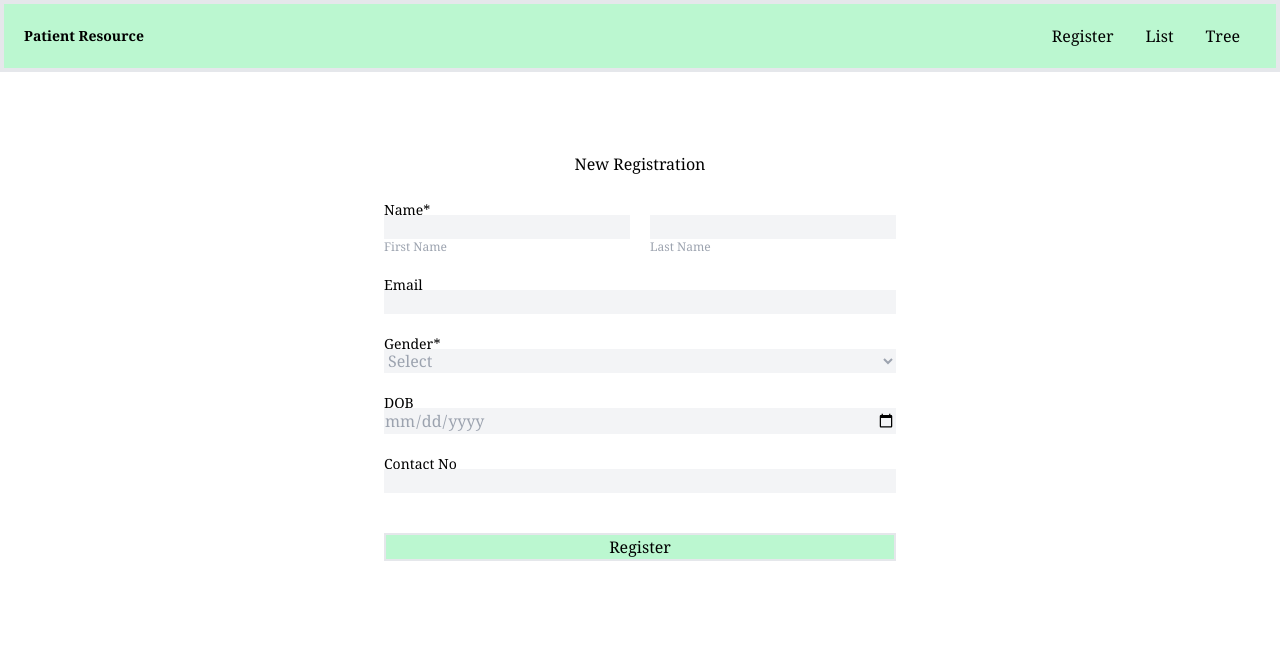
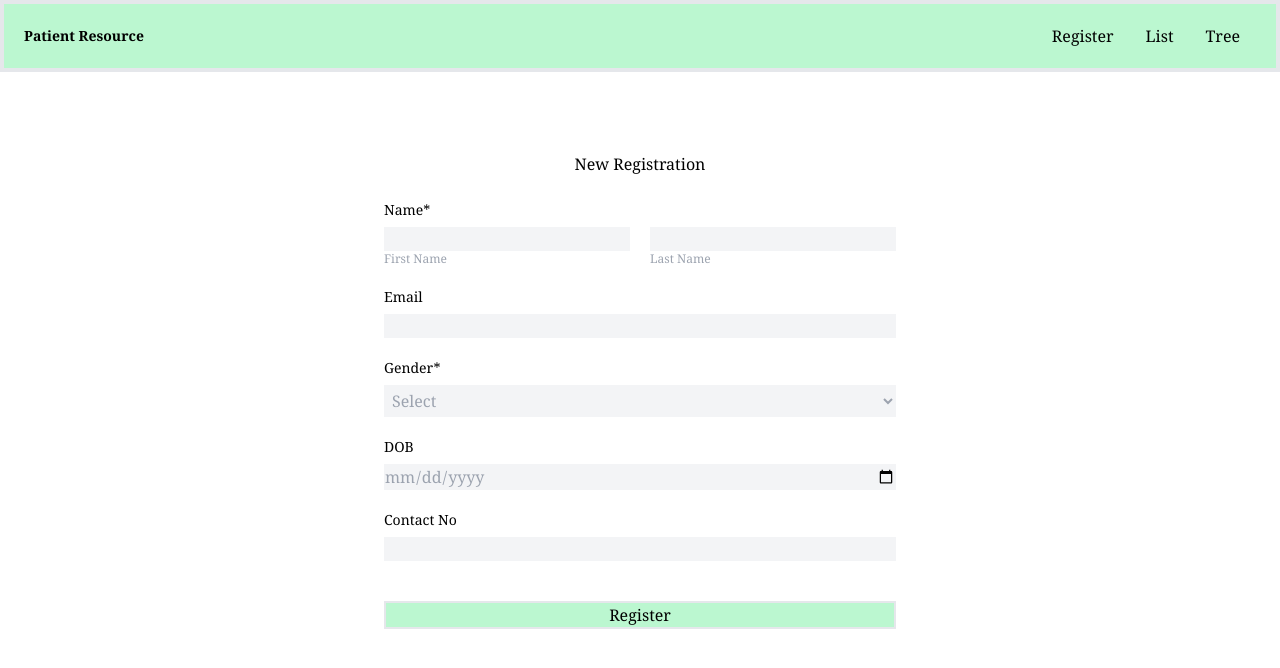
Before and after one commit to PoojaUnnikrishnan/docker-app, a React (Create React App) app: page /register in a window 1280 px wide. Shown: the top 668 px of the page. Built offline with nearby package versions, Linux system fonts and the light colour scheme.

Commit message:
modification

```diff
--- a/src/Components/Register.js
+++ b/src/Components/Register.js
@@ -85,7 +85,7 @@ const Register = () => {
                 </div>
                 <form onSubmit={handleFormSubmit} className='flex-col'>
                     <div className='flex-col text-left'>
-                        <div className='text-sm/[11px]'>
+                        <div className='text-sm/[11px] pb-3'>
                             Name*
                         </div>
                         <div className='flex gap-5'>
@@ -113,7 +113,7 @@ const Register = () => {
                     </div>
                     <br />
                     <div className='flex-col'>
-                        <div className='text-left text-sm/[11px]'>
+                        <div className='text-left text-sm/[11px] pb-3'>
                             <label>
                                 Email
                             </label>
@@ -127,11 +127,11 @@ const Register = () => {
                     </div>
                     <br />
                     <div className='flex-col'>
-                        <div className='text-left text-sm/[11px]'>
+                        <div className='text-left text-sm/[11px] pb-3'>
                             <label >Gender*</label>
                         </div>
                         <div>
-                            <select className='bg-gray-100 w-full text-gray-400' id='gender' value={gender} onChange={(e) => setGender(e.target.value)}>
+                            <select className='bg-gray-100 w-full text-gray-400 p-1' id='gender' value={gender} onChange={(e) => setGender(e.target.value)}>
                                 <option value="">Select</option>
                                 <option value="male">Male</option>
                                 <option value="female">Female</option>
@@ -146,16 +146,16 @@ const Register = () => {
                     </div>
                     <br />
                     <div className=''>
-                        <div className='text-left text-sm/[11px]'>
+                        <div className='text-left text-sm/[11px] pb-3'>
                             <label>DOB</label>
                         </div>
                         <div>
-                            <input className='bg-gray-100 w-full text-gray-400' type='date' id='dob' value={dob} onChange={(e) => setDob(e.target.value)} />
+                            <input className='bg-gray-100 w-full text-gray-400 p-1/2' type='date' id='dob' value={dob} onChange={(e) => setDob(e.target.value)} />
                         </div>
                     </div>
                     <br />
                     <div>
-                        <div className='text-left text-sm/[11px]'>
+                        <div className='text-left text-sm/[11px] pb-3'>
                             <label>Contact No</label>
                         </div>
                         <div className=''>
```
